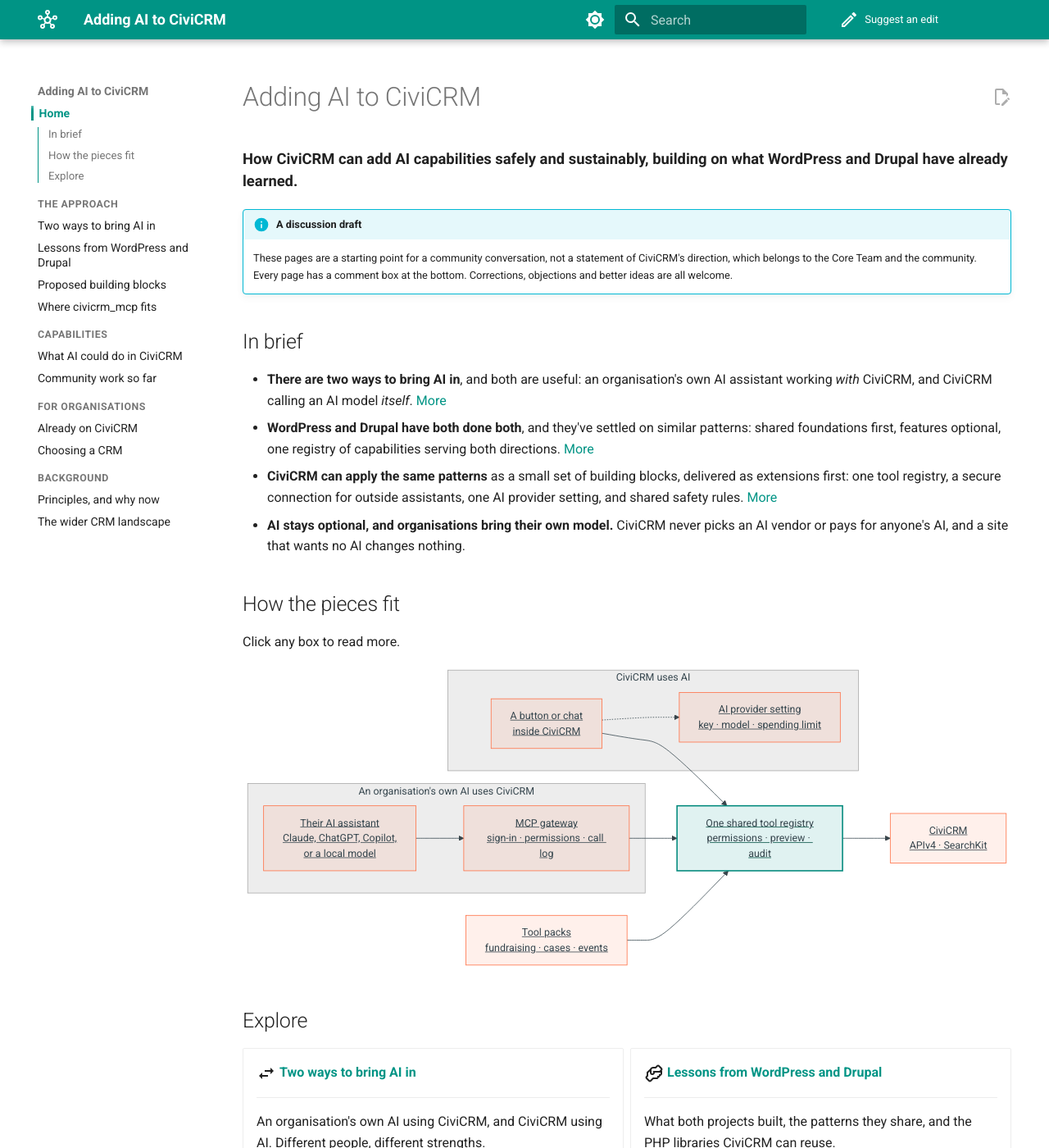
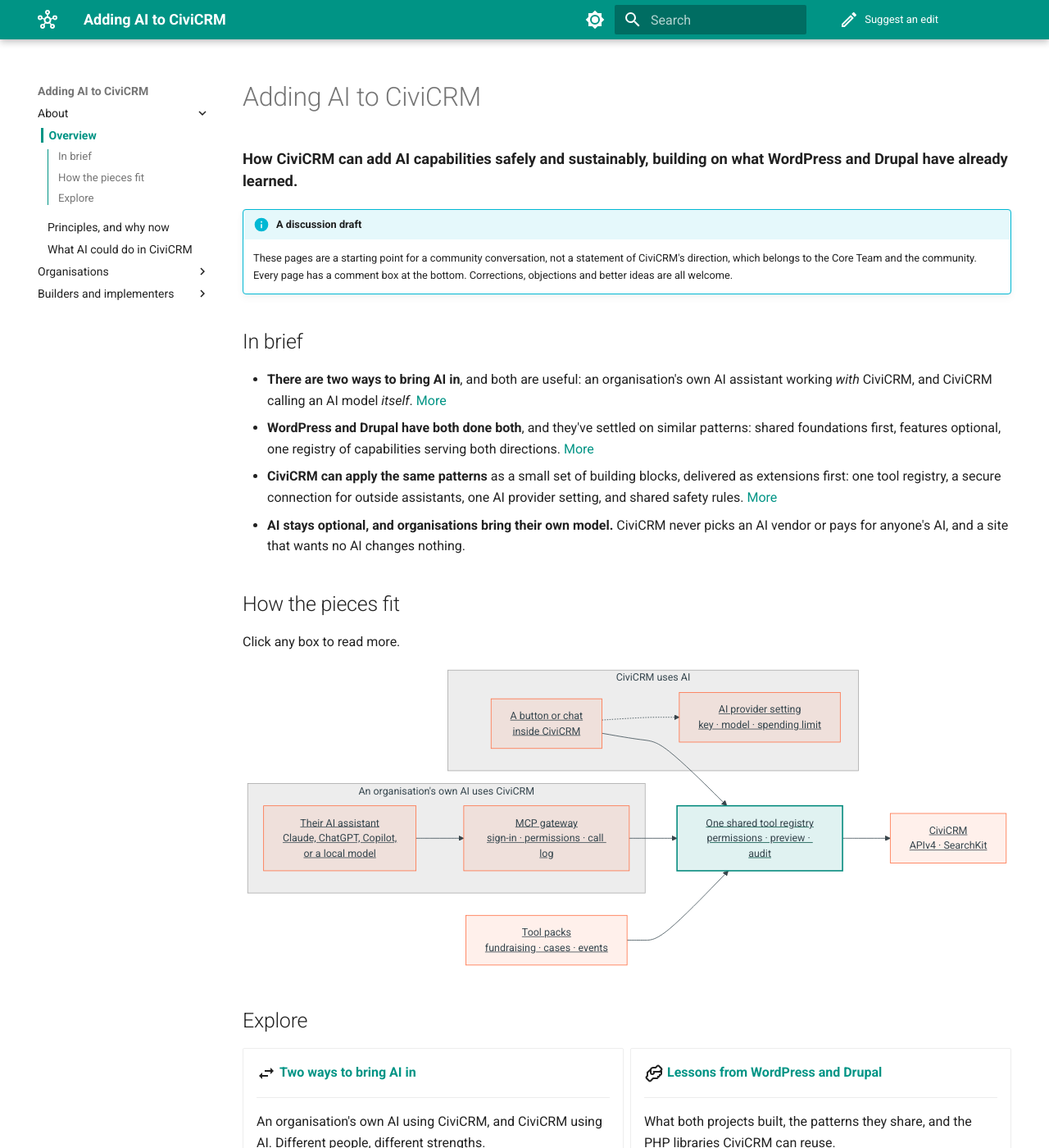
Before and after one commit to briangflett/adding-ai-to-civicrm, an MkDocs documentation site: the page built from docs/index.md, in a window 1280 px wide and 1400 px high. Shown: the whole window at 82% size. Built offline with MkDocs 1.6.1 and Material for MkDocs 9.7.7, drawn with Linux system fonts in a browser that asks for light colours; comment, search, counter and statistics services are not loaded; some of the changed text lies outside the part shown.

Commit message:
Match docs.civicrm.org navigation: toc.integrate only, audience sections
Theme features reduced to toc.integrate, so a page's sections nest under
it in the left menu, as on docs.civicrm.org. The nav is regrouped into
collapsible sections by audience (About, Organisations, Builders and
implementers). Page files and URLs are unchanged. The sidebar CSS rule
for navigation.sections headings is dropped, as nothing renders it now.

Co-Authored-By: Claude Opus 5.5 <noreply@anthropic.com>
Claude-Session: https://claude.ai/code/session_01SuREWruFQCoa6V4MR6Xz7a

```diff
--- a/docs/stylesheets/extra.css
+++ b/docs/stylesheets/extra.css
@@ -6,14 +6,7 @@
 /* A little breathing room for the landing lead */
 .md-typeset .lead { font-size: 1.15em; line-height: 1.5; }
 
-/* One sidebar for everything: group headings small and quiet, current page obvious */
-.md-nav--primary .md-nav__item--section > .md-nav__link {
-  text-transform: uppercase;
-  letter-spacing: 0.04em;
-  font-size: 0.62rem;
-  color: var(--md-default-fg-color--light);
-  margin-top: 1.1em;
-}
+/* One sidebar for everything: current page obvious */
 .md-nav--primary .md-nav__link--active {
   font-weight: 700;
   color: var(--md-primary-fg-color);
--- a/mkdocs.yml
+++ b/mkdocs.yml
@@ -13,12 +13,7 @@ theme:
     logo: material/hub-outline
     repo: material/pencil-outline
   features:
-    - navigation.sections
-    - navigation.instant
-    - navigation.footer
-    - navigation.top
-    - search.suggest
-    - content.action.edit
+    # Match docs.civicrm.org, which publishes with toc.integrate only (a page's sections in the left menu).
     - toc.integrate
   palette:
     - media: "(prefers-color-scheme: light)"
@@ -59,18 +54,17 @@ markdown_extensions:
       permalink: true
 
 nav:
-  - Home: index.md
-  - The approach:
+  - About:
+      - Overview: index.md
+      - Principles, and why now: why.md
+      - What AI could do in CiviCRM: capabilities.md
+  - Organisations:
+      - Already on CiviCRM: existing-users.md
+      - Choosing a CRM: new-organisations.md
+      - The wider CRM landscape: landscape.md
+  - Builders and implementers:
       - Two ways to bring AI in: two-directions.md
       - Lessons from WordPress and Drupal: wordpress-and-drupal.md
       - Proposed building blocks: path-forward.md
       - Where civicrm_mcp fits: civicrm-mcp-scope.md
-  - Capabilities:
-      - What AI could do in CiviCRM: capabilities.md
       - Community work so far: related-work.md
-  - For organisations:
-      - Already on CiviCRM: existing-users.md
-      - Choosing a CRM: new-organisations.md
-  - Background:
-      - Principles, and why now: why.md
-      - The wider CRM landscape: landscape.md
```
